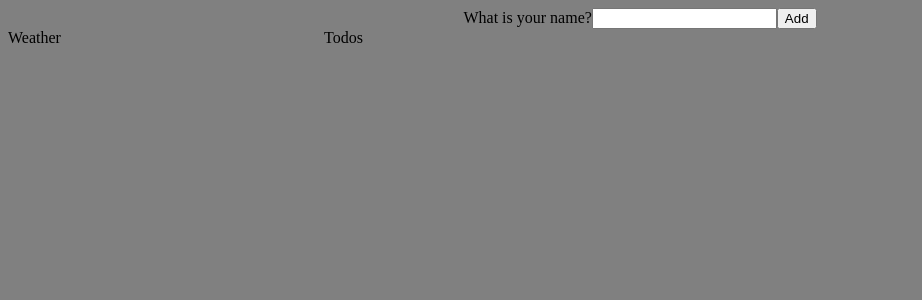
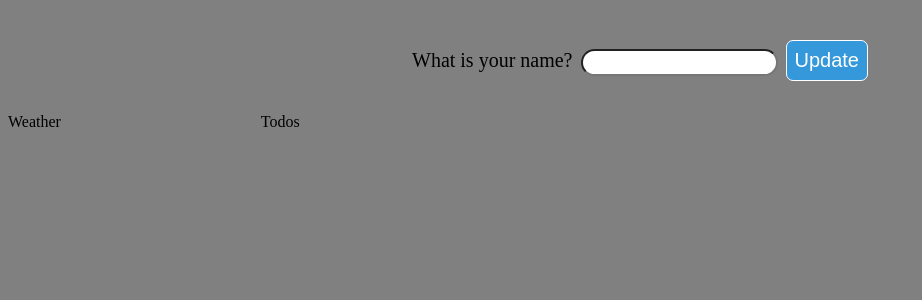
Before and after one commit to cw417/react-homepage, a React (Create React App) app in the folder client/: page / in a window 1280 px wide. Shown: the top 300 px of the page, without its empty margins (0-922 px from the left). Built offline with nearby package versions, Linux system fonts and the light colour scheme; the HTML template or start-up script is replaced by a standard one.

Commit message:
Work on header styling

```diff
--- a/client/src/App.css
+++ b/client/src/App.css
@@ -1,6 +1,8 @@
 body, html {
   background-color: grey;
 }
+
+/* APP */
 
 .app {
   display: flex;
@@ -14,6 +16,53 @@ body, html {
   width: 100%;
 }
 
+/* HEADER */
+
+.header {
+  margin: 2rem;
+}
+
+.name-input--label {
+  font-size: 1.25rem;
+}
+
+.name-input--input {
+  margin: 0 0.5rem;
+  padding: 0.25rem 0.5rem;
+  border-radius: 2rem;
+}
+
+/* WEATHER */
+
 .weather {
-  width: 25%;
+  width: 20%;
 }
+
+/* MISC */
+
+/* Buttons */
+
+.name-input--button {
+	padding: 0.5rem 0.5rem;
+  font-size: 1.25rem;
+  cursor: pointer;
+	border-radius: 7px;
+  background-color: #3498db;
+  color: #fff;
+  border: 1px solid #fff;
+	transition: all 0.3s;
+}
+
+.name-input--button:hover {
+  border-radius: 0px;
+  background-color: #2385C7;
+}
+
+@keyframes animatedBackground {
+	from {
+		background-position: 0 0;
+	}
+	to {
+		background-position: 100% 0;
+	}
+}
--- a/client/src/components/Header.js
+++ b/client/src/components/Header.js
@@ -9,13 +9,13 @@ export default function Header({ name, updateName }) {
   }
 
   return (
-    <>
+    <div className='header'>
       <div style={{display:(name === "") ? "none" : "block"}}>Hello, {name}!</div>
       <div style={{display:(name === "") ? "block" : "none"}}>
-        <label>What is your name?</label>
-        <input ref={nameRef} type="text" />
-        <button onClick={handleUpdateName}>Add</button>
+        <label className='name-input--label'>What is your name?</label>
+        <input className="name-input--input" ref={nameRef} type="text" />
+        <button className='name-input--button' onClick={handleUpdateName}>Update</button>
       </div>
-    </>
+    </div>
   )
 }
```
